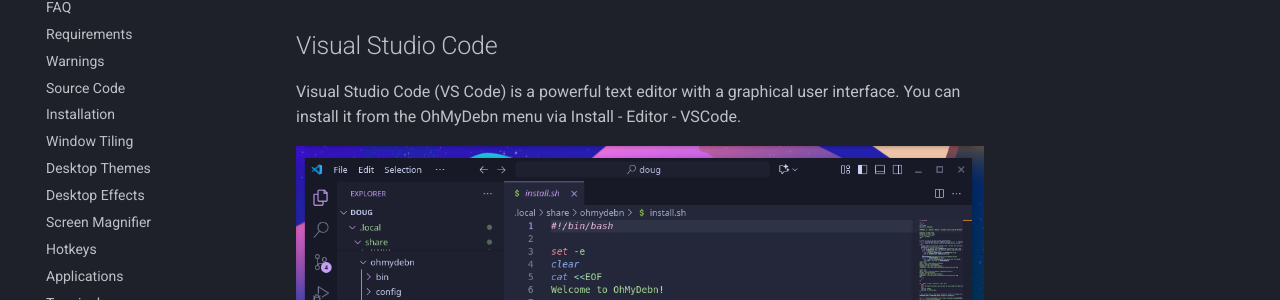
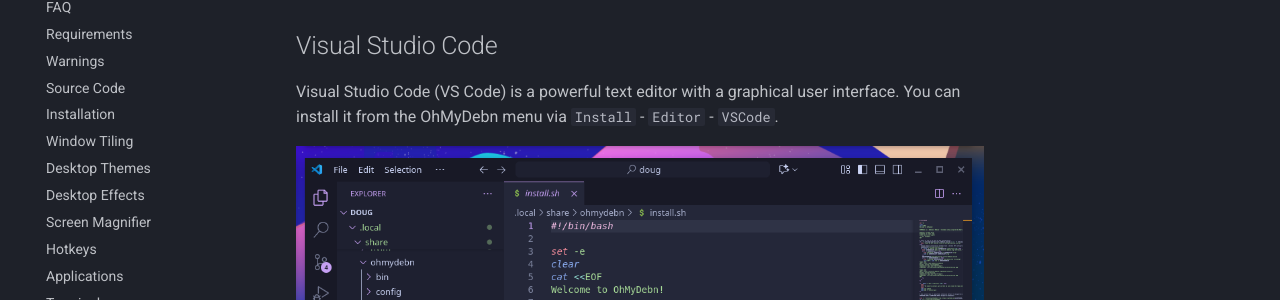
Before and after one commit to dougburks/ohmydebn-docs, an MkDocs documentation site: the page built from docs/text-editor.md, in a window 1280 px wide and 900 px high, scrolled down 1209 px. Shown: the part 209-509 px from the top of the window. Built offline with MkDocs 1.6.1 and Material for MkDocs 9.7.7, drawn with Linux system fonts in a browser that asks for light colours; comment, search, counter and statistics services are not loaded.

```diff
--- a/docs/text-editor.md
+++ b/docs/text-editor.md
@@ -16,6 +16,6 @@ The [hotkeys](hotkeys.md) section includes more hotkeys for Neovim and a link to
 
 ## Visual Studio Code
 
-Visual Studio Code (VS Code) is a powerful text editor with a graphical user interface. You can install it from the OhMyDebn menu via Install - Editor - VSCode.
+Visual Studio Code (VS Code) is a powerful text editor with a graphical user interface. You can install it from the OhMyDebn menu via `Install` - `Editor` - `VSCode`.
 
 ![OhMyDebn VSCode screenshot](https://raw.githubusercontent.com/dougburks/ohmydebn-docs/refs/heads/main/images/ohmydebn-vscode.png)
```
